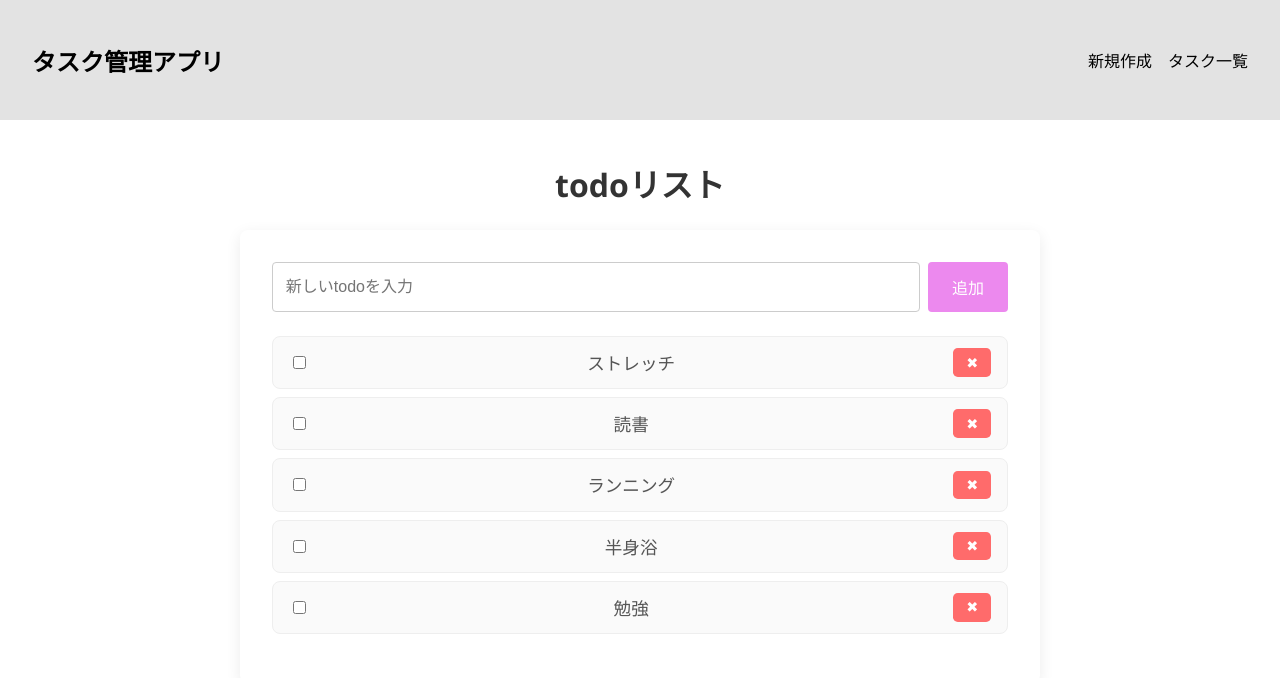
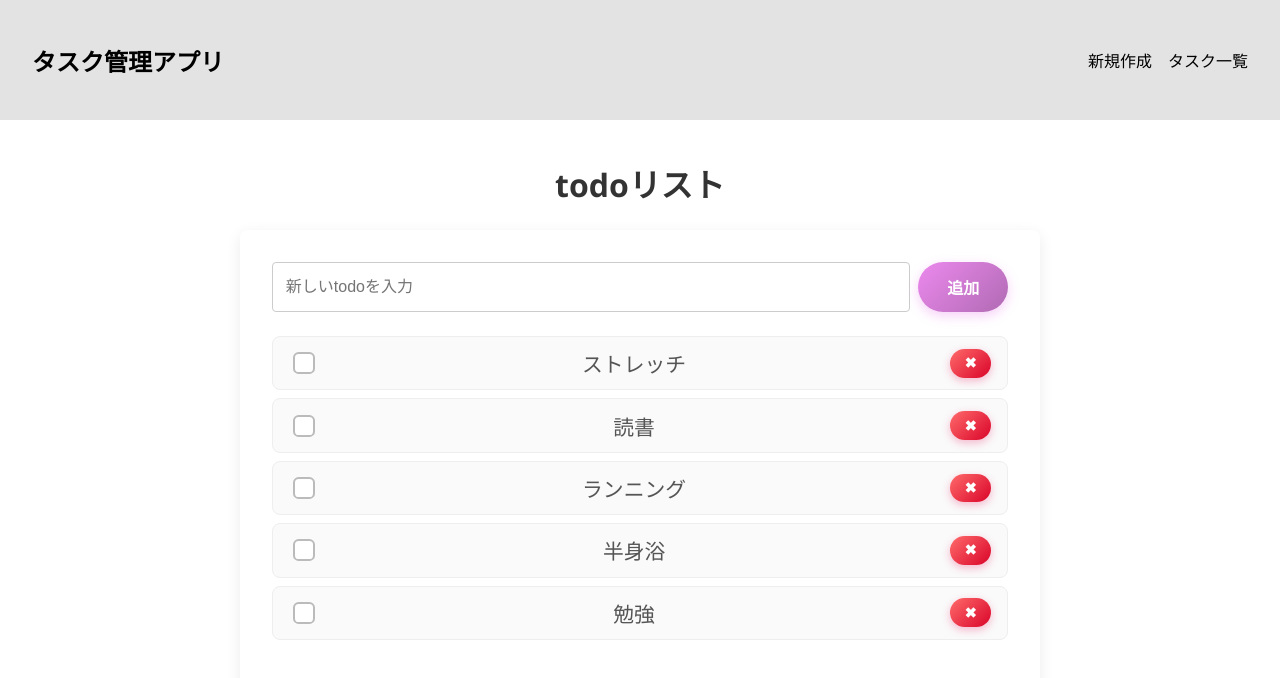
Before and after one commit to kobakaho/react-todo-app, a React (Vite) app: page /todo in a window 1280 px wide. Shown: the top 678 px of the page. Built offline with nearby package versions, Linux system fonts and the light colour scheme.

Commit message:
スタイル適用

```diff
--- a/src/features/tasks/styles/todo.module.css
+++ b/src/features/tasks/styles/todo.module.css
@@ -33,22 +33,31 @@ h1 {
 }
 
 .submitButton {
-  background-color: #ec89ee;
-  color: white;
-  padding: 0.8rem 1.5rem;
+  background: linear-gradient(135deg, #ec89ee, #b06ab3);
+  color: #fff;
+  padding: 0.8rem 1.8rem;
   border: none;
-  border-radius: 0.25rem;
+  border-radius: 5000px;
   font-size: 1rem;
+  font-weight: 600;
   cursor: pointer;
-  transition: 0.3s;
+  box-shadow: 0 4px 12px rgba(236, 137, 238, 0.4);
+  transition: transform 0.2s ease, box-shadow 0.2s ease, background 0.3s ease;
 }
 
 .submitButton:hover {
-  background-color: #d24fd4;
+  transform: translateY(-2px) scale(1.02);
+  box-shadow: 0 6px 16px rgba(178, 106, 179, 0.5);
+  background: linear-gradient(135deg, #d24fd4, #944bbb);
+}
+
+.submitButton:active {
+  transform: translateY(0) scale(0.98);
+  box-shadow: 0 3px 8px rgba(178, 106, 179, 0.4);
 }
 
 .description {
-  font-size: 1.1rem;
+  font-size: 1.3rem;
   color: #555;
   list-style: none;
   padding: 0;
@@ -72,16 +81,67 @@ h1 {
 }
 
 .deleteButton {
-  background: #ff6b6b;
+  display: flex;
+  align-items: center;
+  justify-content: center;
+  gap: 0.3rem;
+
+  background: linear-gradient(135deg, #ff6b6b, #d90429);
   border: none;
-  color: white;
+  color: #fff;
   font-size: 0.9rem;
-  padding: 0.4rem 0.8rem;
-  border-radius: 0.3rem;
+  font-weight: 600;
+  padding: 0.4rem 0.9rem;
+  border-radius: 9999px; /* pill型で柔らかく */
   cursor: pointer;
-  transition: background 0.2s ease;
+
+  box-shadow: 0 3px 8px rgba(233, 30, 99, 0.3);
+  transition: transform 0.2s ease, box-shadow 0.2s ease, background 0.3s ease;
 }
 
 .deleteButton:hover {
-  background: #e63946;
+  transform: translateY(-2px) scale(1.05);
+  background: linear-gradient(135deg, #e63946, #9d0208);
+  box-shadow: 0 5px 12px rgba(233, 30, 99, 0.4);
 }
+
+.deleteButton:active {
+  transform: translateY(0) scale(0.95);
+  box-shadow: 0 2px 6px rgba(233, 30, 99, 0.35);
+}
+
+.todoItem input[type="checkbox"] {
+  appearance: none;
+  -webkit-appearance: none;
+  width: 22px;
+  height: 22px;
+  border: 2px solid #bbb;
+  border-radius: 0.35rem;
+  cursor: pointer;
+  position: relative;
+  transition: border-color 0.25s ease, background-color 0.25s ease;
+  background-color: #fff;
+}
+
+.todoItem input[type="checkbox"]::after {
+  content: "";
+  position: absolute;
+  width: 6px;
+  height: 12px;
+  border-right: 2px solid #4f46e5;
+  border-bottom: 2px solid #4f46e5;
+  left: 5px;
+  transform: scale(0) rotate(20deg);
+  opacity: 0;
+  transition: transform 0.25s ease, opacity 0.2s ease;
+}
+
+.todoItem input[type="checkbox"]:checked {
+  border-color: #4f46e5;
+  background-color: #eef2ff;
+}
+
+.todoItem input[type="checkbox"]:checked::after {
+  transform: scale(1) rotate(45deg);
+  opacity: 1;
+}
```
